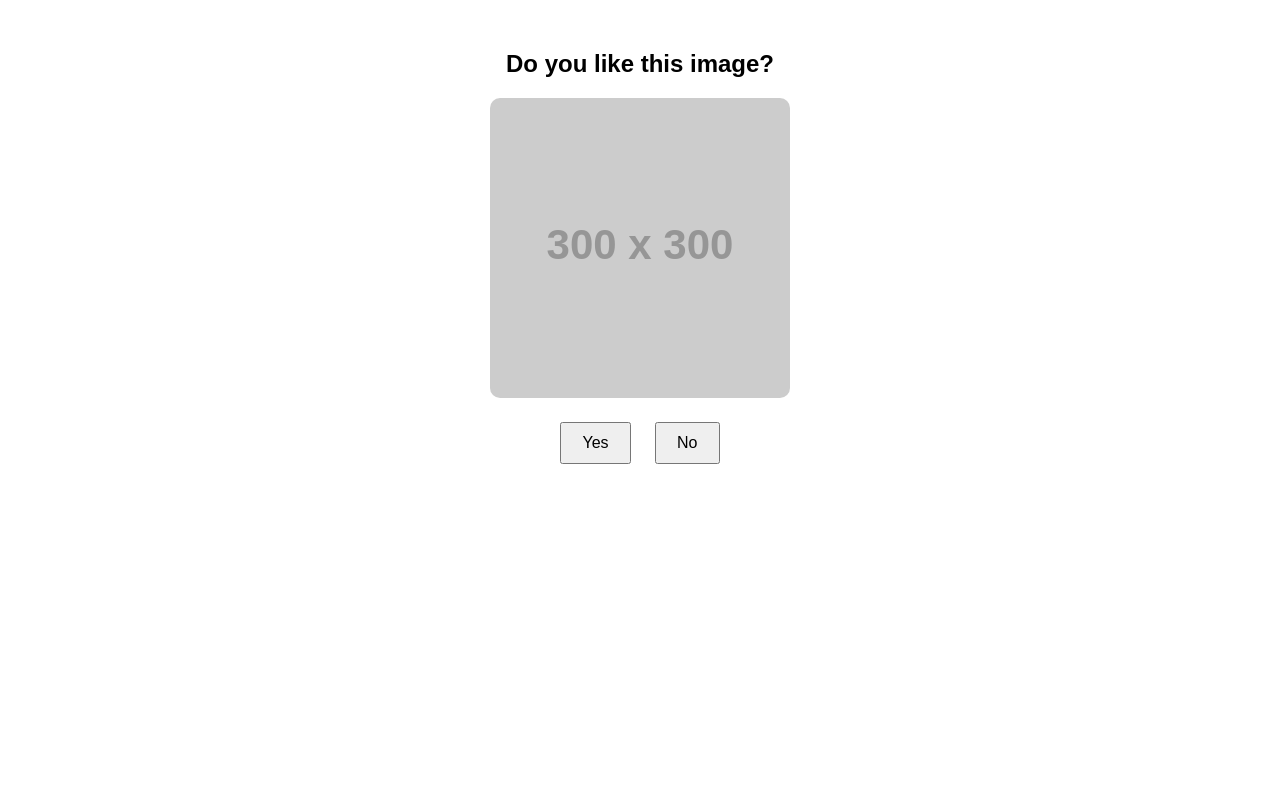
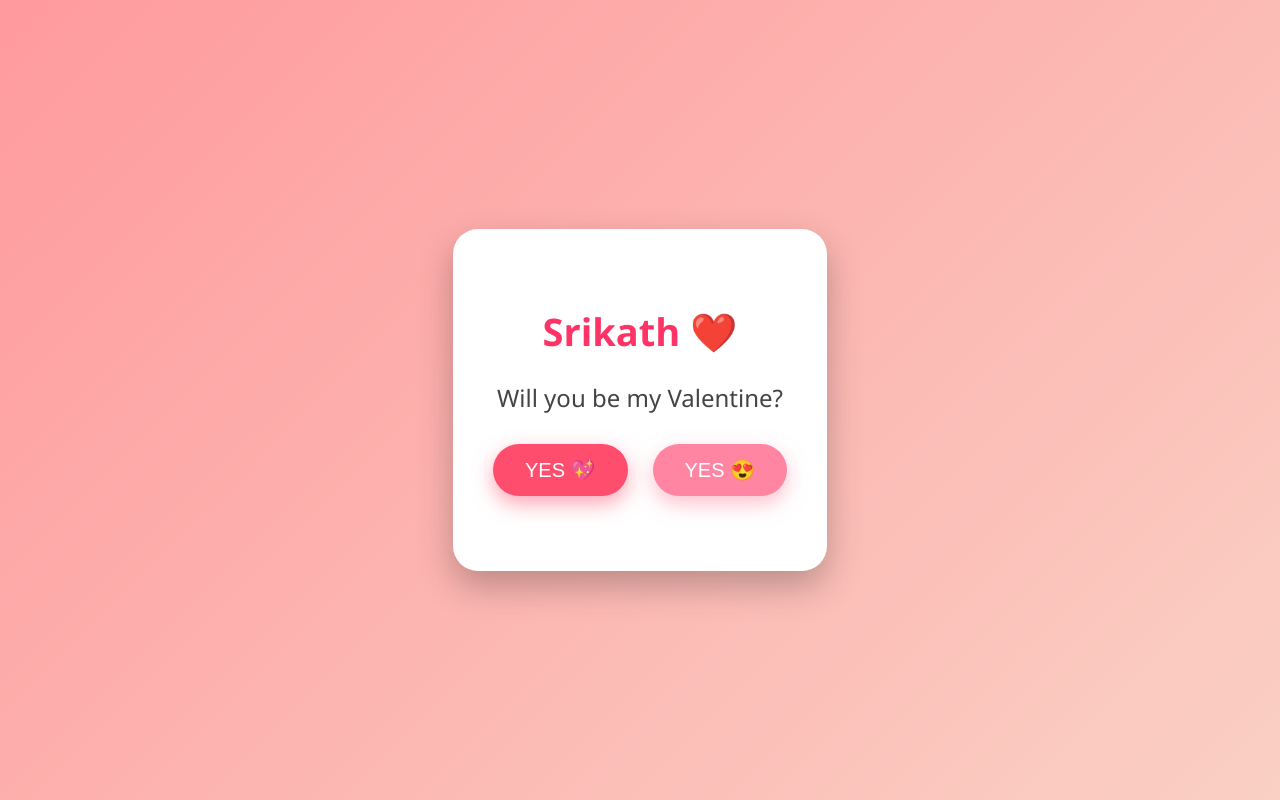
Before and after one commit to durganelakurthi/loveUsrikanth, a plain HTML site: page index.html in a window 1280 px wide. Drawn offline with Linux system fonts and the light colour scheme; placeholder pictures from the web are drawn by us.

Commit message:
Update index.html

```diff
--- a/index.html
+++ b/index.html
@@ -2,53 +2,95 @@
 <html lang="en">
 <head>
 <meta charset="UTF-8">
-<title>Yes or No</title>
+<title>Valentine Proposal</title>
 <style>
 body {
+margin: 0;
+height: 100vh;
+display: flex;
+justify-content: center;
+align-items: center;
+background: linear-gradient(135deg, #ff9a9e, #fad0c4);
+font-family: 'Segoe UI', Tahoma, Geneva, Verdana, sans-serif;
+}
+
+.banner {
+background: white;
+padding: 50px 40px;
+border-radius: 25px;
+box-shadow: 0 15px 35px rgba(0, 0, 0, 0.25);
 text-align: center;
-font-family: Arial, sans-serif;
-margin-top: 50px;
 }
-img {
-width: 300px;
-border-radius: 10px;
+
+.banner h1 {
+color: #ff3366;
+font-size: 38px;
+margin-bottom: 10px;
 }
+
+.banner p {
+font-size: 24px;
+color: #444;
+margin-bottom: 30px;
+}
+
+.buttons {
+display: flex;
+justify-content: center;
+gap: 25px;
+}
+
 button {
-padding: 10px 20px;
-margin: 20px 10px;
-font-size: 16px;
+font-size: 20px;
+padding: 14px 32px;
+border: none;
+border-radius: 40px;
 cursor: pointer;
+transition: transform 0.2s ease, box-shadow 0.2s ease;
 }
-#result {
-font-size: 20px;
-margin-top: 20px;
+
+.yes1 {
+background: #ff4d6d;
+color: white;
+box-shadow: 0 8px 20px rgba(255, 77, 109, 0.5);
+}
+
+.yes2 {
+background: #ff85a2;
+color: white;
+box-shadow: 0 8px 20px rgba(255, 133, 162, 0.5);
+}
+
+button:hover {
+transform: scale(1.12) rotate(-2deg);
+}
+
+#response {
+margin-top: 25px;
+font-size: 22px;
 font-weight: bold;
+color: #ff3366;
 }
 </style>
 </head>
 <body>
 
-<h2>Do you like this image?</h2>
+<div class="banner">
+<h1>Srikath ❤️</h1>
+<p>Will you be my Valentine?</p>
 
-<!-- Image -->
-<img src="https://via.placeholder.com/300" alt="Sample Image">
+<div class="buttons">
+<button class="yes1" onclick="sayYes()">YES 💖</button>
+<button class="yes2" onclick="sayYes()">YES 😍</button>
+</div>
 
-<br>
-
-<!-- Buttons -->
-<button onclick="answerYes()">Yes</button>
-<button onclick="answerNo()">No</button>
-
-<!-- Result -->
-<div id="result"></div>
+<div id="response"></div>
+</div>
 
 <script>
-function answerYes() {
-document.getElementById("result").innerText = "You clicked YES 😊";
-}
-
-function answerNo() {
-document.getElementById("result").innerText = "You clicked NO 😐";
+function sayYes() {
+document.getElementById("response").innerText =
+"Yayyy! 💕 It’s officially a YES! 💘";
 }
 </script>
 
```
